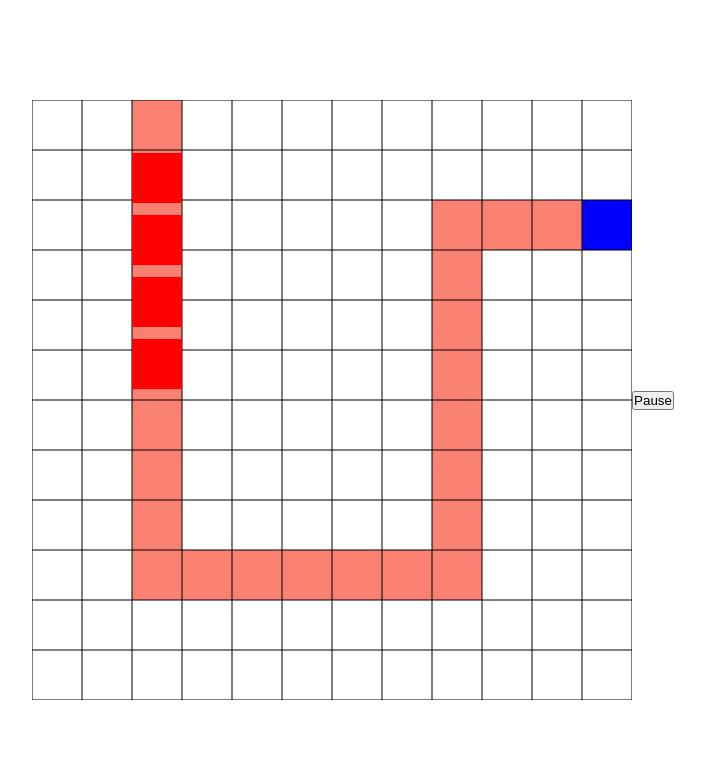
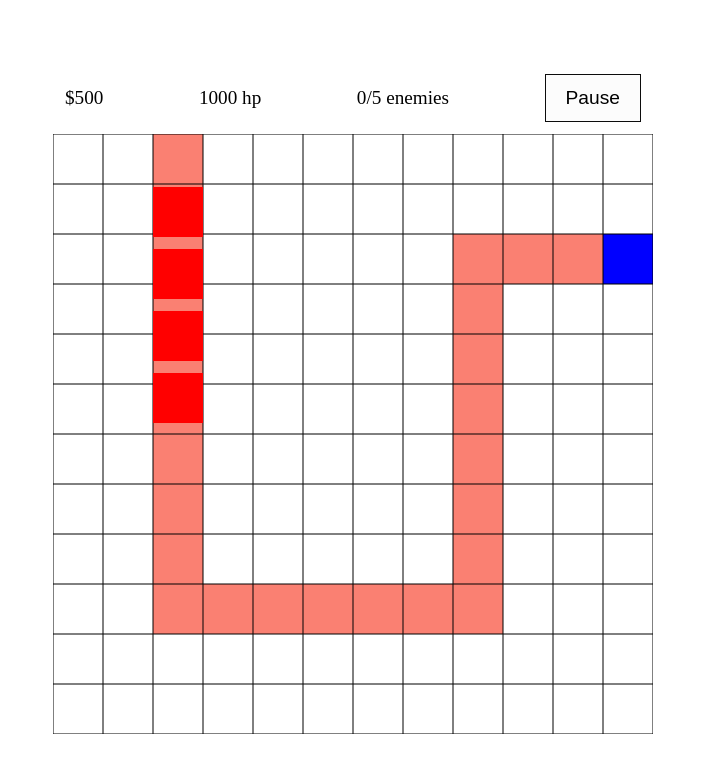
Before and after one commit to griphaugland/spillutvikling, a website: page index.html in a window 1280 px wide. Shown: the whole page, without its empty margins (287-992 px from the left). Drawn offline with nearby package versions, Linux system fonts and the light colour scheme; files that its build step writes are made by us from their sources.

Commit message:
added html scoreboard and scss styling

```diff
--- a/index.html
+++ b/index.html
@@ -9,7 +9,14 @@
   </head>
 
   <body>
-    <canvas id="canvas"></canvas>
-    <button id="pause">Pause</button>
+    <div id="container">
+      <div class="scoreboard">
+        <p id="currency">$500</p>
+        <p id="base">1000 hp</p>
+        <p id="remaining">0/5 enemies</p>
+        <button id="pause">Pause</button>
+      </div>
+      <canvas id="canvas"></canvas>
+    </div>
   </body>
 </html>
--- a/src/scss/styles.scss
+++ b/src/scss/styles.scss
@@ -14,3 +14,26 @@ body {
   align-items: center;
   min-height: 100vh;
 }
+
+.scoreboard {
+  display: flex;
+  flex-direction: row;
+  justify-content: space-between;
+  align-items: center;
+  padding: 12px;
+  font-size: 1.2rem;
+
+  #pause {
+    background-color: rgb(252, 252, 252);
+    border: 1px solid rgb(12, 12, 12);
+    padding: 12px 20px;
+    font-size: 1.2rem;
+    text-align: center;
+    text-decoration: none;
+    cursor: pointer;
+  }
+
+  #pause:hover {
+    background-color: rgb(242, 242, 242);
+  }
+}
```
